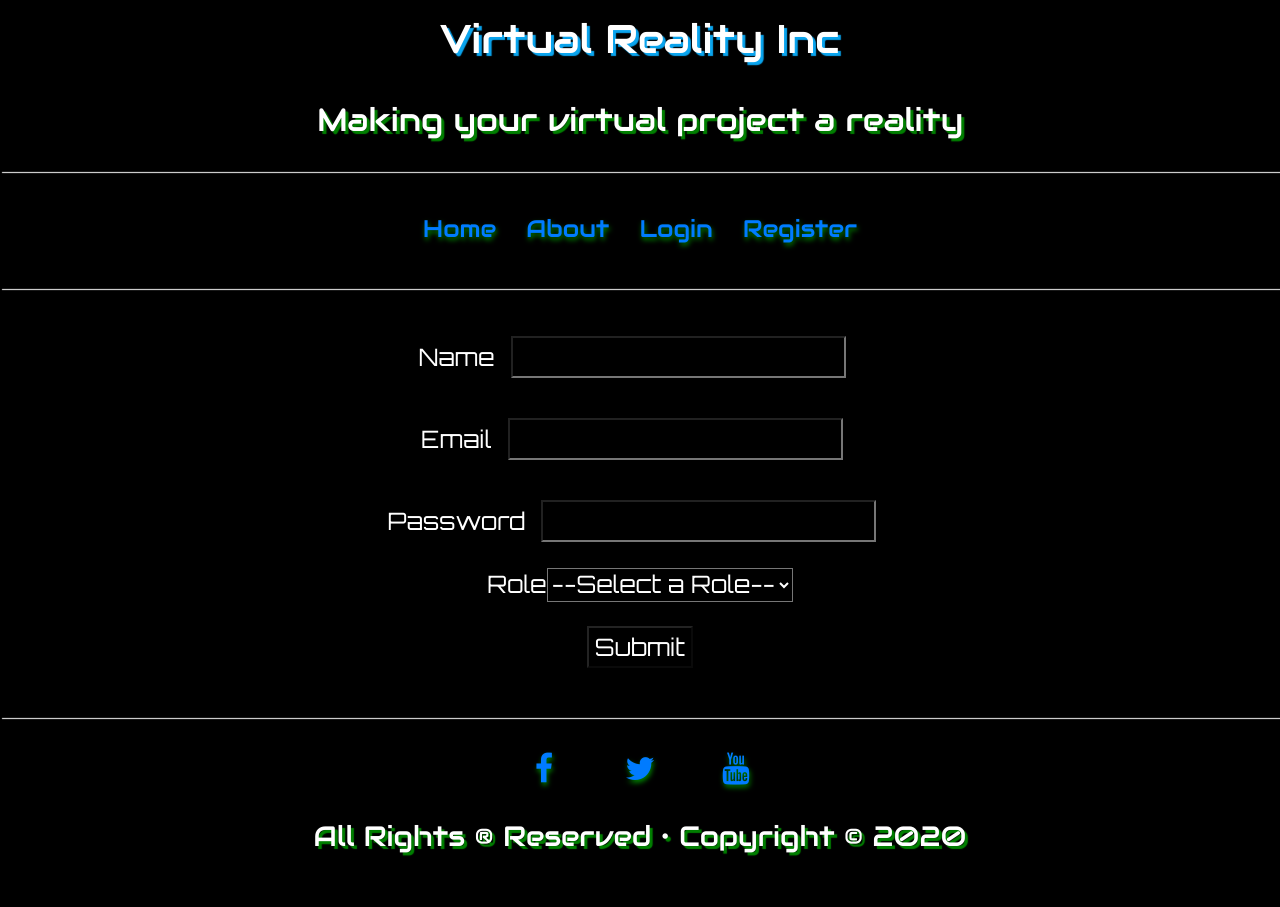
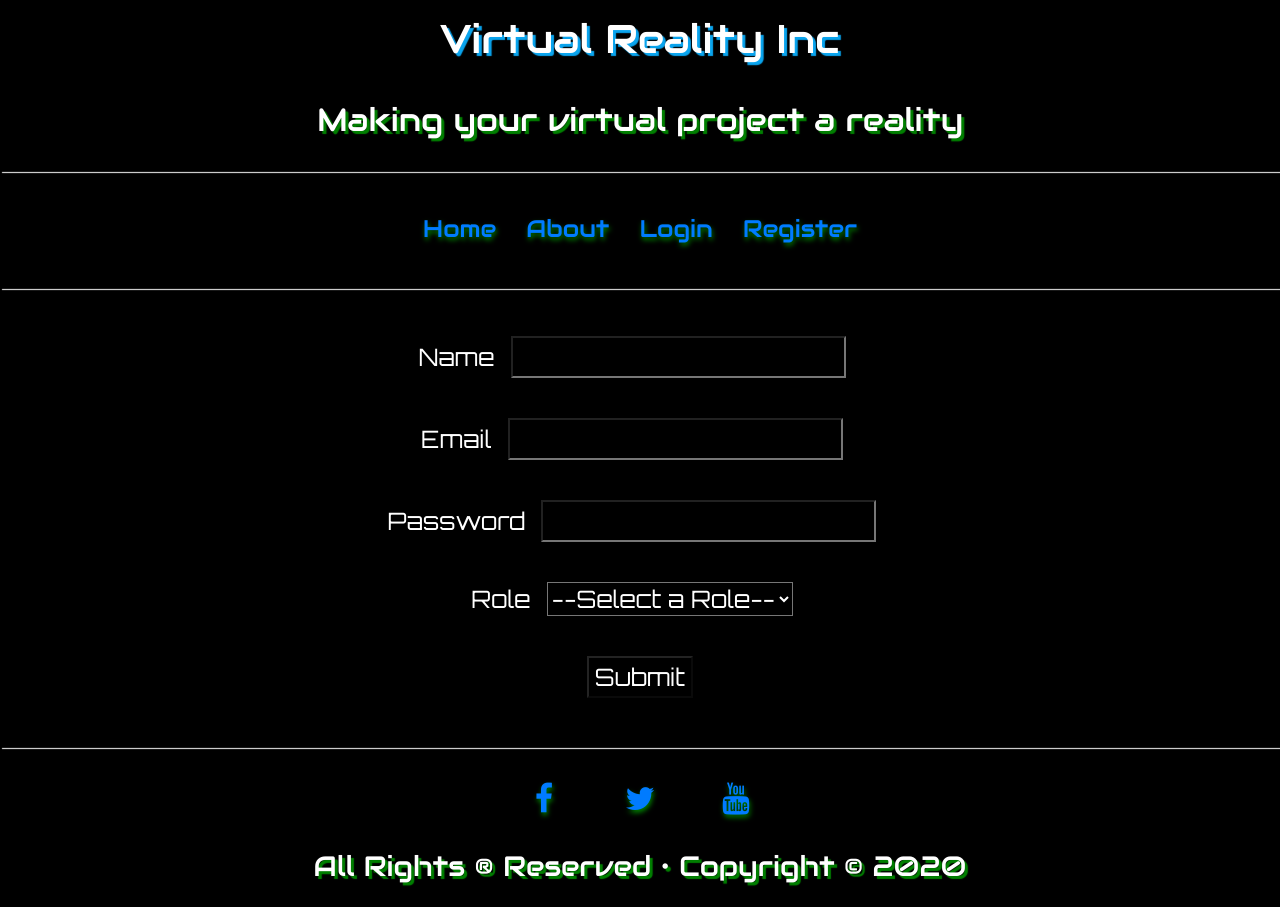
Before and after one commit to VirtualRealityInc/frontend, a React (Create React App) app: page /register in a window 1280 px wide. Before the commit the page ends 877 px from the top, so only its background shows below. Built offline with nearby package versions, Linux system fonts and the light colour scheme; a web font is replaced by a local one.

Commit message:
changed margin on the dropdown to not be ugly

```diff
--- a/src/App.js
+++ b/src/App.js
@@ -15,8 +15,10 @@ import Register from './components/Register'
 
 import './App.css';
 import 'bootstrap/dist/css/bootstrap.min.css'
+import Axios from "axios";
 
 export default function App() {
+
   return (
     <Router>
         <Header>
--- a/src/Footer.js
+++ b/src/Footer.js
@@ -1,4 +1,8 @@
+import React from 'react';
+import axios from 'axios';
+import styled from 'styled-components';
 function Footer({children}) {
+
     return (
         <footer>
              <hr />
@@ -10,5 +14,4 @@ function Footer({children}) {
         </footer>
     )
 }
-
 export default Footer;
--- a/src/components/Register.js
+++ b/src/components/Register.js
@@ -113,6 +113,7 @@ const StyledRegister = styled.div`
 
     select {
         color:white;
+        margin: 1rem;
     }
 
     button {
```
